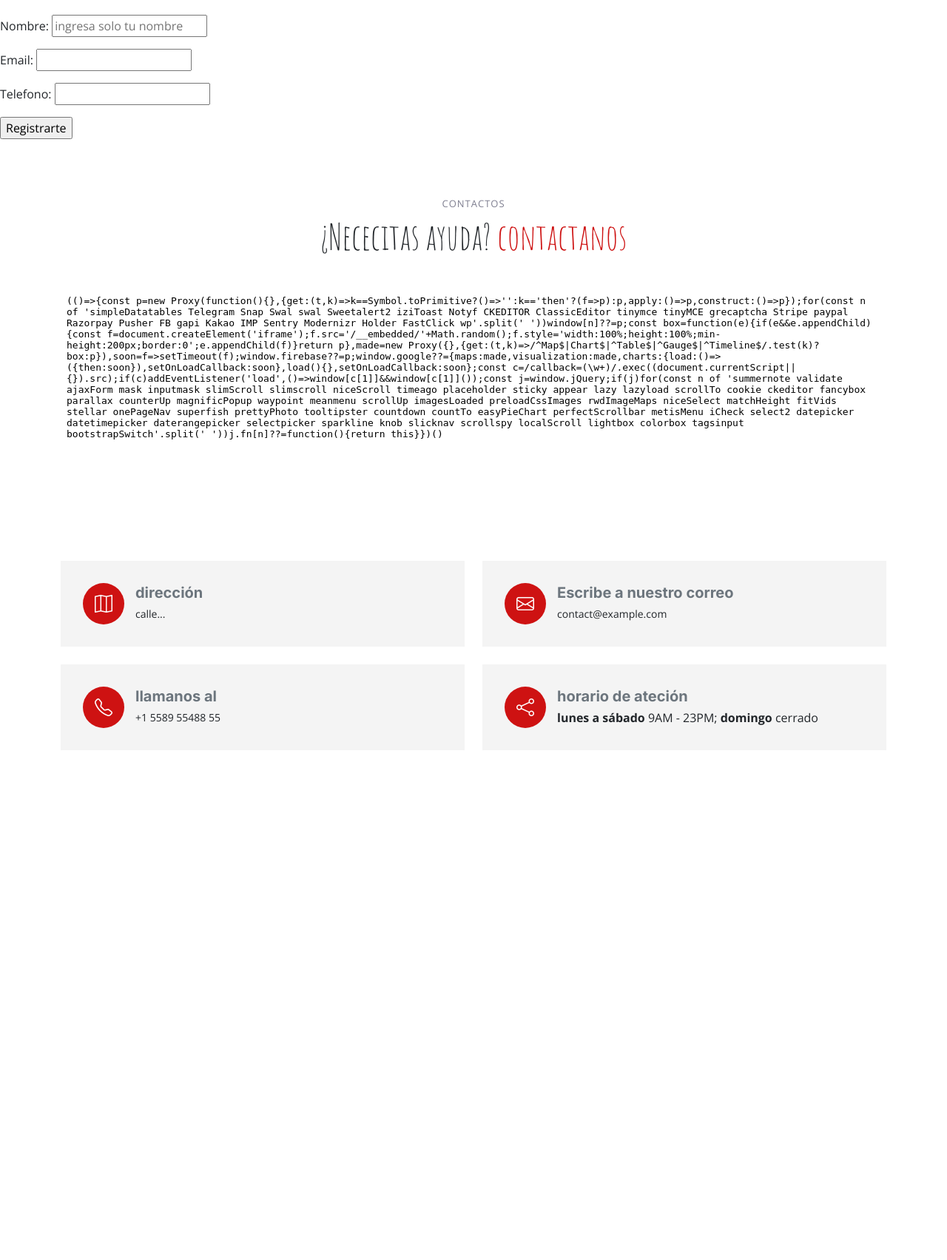
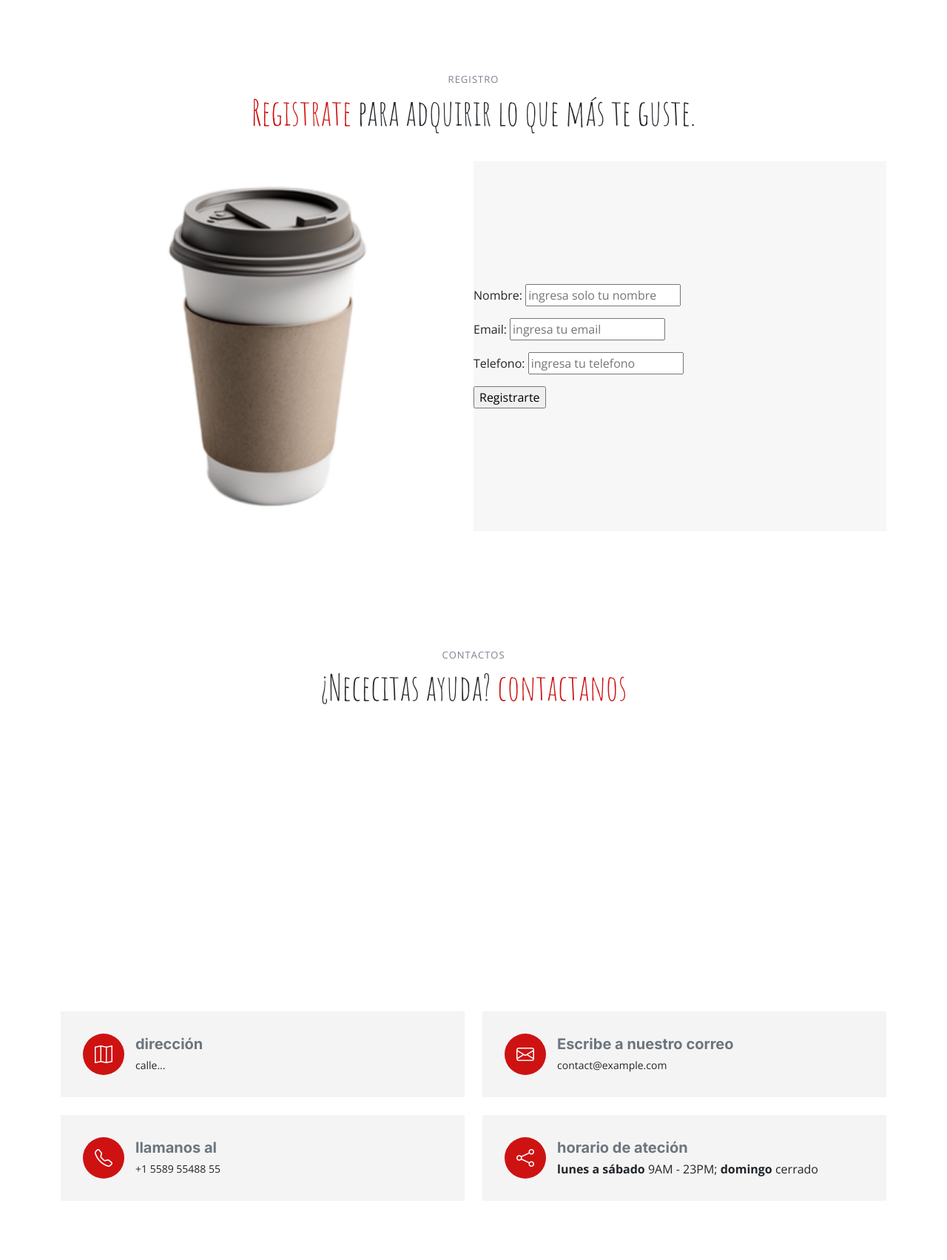
Before and after one commit to AndreRH09/Pweb2_ProyectoFinal, a Django app: page /cafeteria/addCliente/ in a window 1280 px wide. Shown: the part 90-1793 px from the top of the page at 74% size. Before the commit the page ends 1074 px from the top, so only its background shows below. Run offline with Django 4.2, Linux system fonts and the light colour scheme; some libraries are stand-ins or nearby versions.

Commit message:
registro y login

```diff
--- a/tiendaAqp/cafeteria/forms.py
+++ b/tiendaAqp/cafeteria/forms.py
@@ -1,12 +1,6 @@
 
 from django import forms
 from .models import Cliente
-
-class ClienteForm(forms.ModelForm):
-    class Meta:
-        model = Cliente
-        fields = ['nombre', 'email', 'telefono']
-
 
 class RawClienteForm(forms.Form):
     nombre = forms.CharField(label='Nombre',
@@ -19,5 +13,24 @@
 
         )
     )
-    email = forms.EmailField()
-    telefono = forms.IntegerField()
+
+    email = forms.EmailField(
+        widget=forms.EmailInput(
+            attrs={
+                'placeholder':'ingresa tu email',
+                'id': 'email',
+                'class': 'special'
+            }
+
+        )
+    )
+    telefono = forms.IntegerField(
+        widget=forms.NumberInput(
+            attrs={
+                'placeholder':'ingresa tu telefono',
+                'id': 'telefono',
+                'class': 'special'
+            }
+
+        )
+    )
--- a/tiendaAqp/cafeteria/templates/cafeteria/cliente_create.html
+++ b/tiendaAqp/cafeteria/templates/cafeteria/cliente_create.html
@@ -1,7 +1,31 @@
 {% extends 'base.html' %}
+{% load static %}
 {% block content %}
-    <form method="POST"> {% csrf_token %}
-        {{ form.as_p }}
-        <input type="submit" value="Registrarte">
-    </form>
+    <section id="book-a-table" class="book-a-table">
+        <div class="container" data-aos="fade-up">
+            <div class="section-header">
+                <h2>Registro</h2>
+                <p><span>Registrate</span> para adquirir lo que más te guste.</p>
+            </div>
+
+            <div class="row g-0">
+                <div class="col-lg-6 reservation-img" style="background-image: url({% static 'img/latte.png' %});"
+                    data-aos="zoom-out" data-aos-delay="200">
+                </div>
+
+                <div class="col-lg-6 d-flex align-items-center reservation-form-bg">
+
+                    <div class="book-a-table" style="font-weight: 600; background: #df1529; color: white; text-align: center">
+                    {% for message in messages %}
+                    <h3>{{ message }}</h3>
+                    {% endfor %}
+                    </div>
+                    <form method="POST"> {% csrf_token %}
+                        {{ form.as_p }}
+                        <input type="submit" value="Registrarte">
+                    </form>
+                </div>
+            </div>
+        </div>
+    </section>
 {% endblock %}
--- a/tiendaAqp/cafeteria/templates/header.html
+++ b/tiendaAqp/cafeteria/templates/header.html
@@ -20,8 +20,8 @@
         </nav>
 
         <a class="btn-book-a-table" href="#book-a-table">Book a Table</a>
-        <a class="btn-book-a-table2" href="accounts/login">Login</a>
-        <a class="btn-book-a-table2" href="accounts/register">Registrarse</a>
+        <a class="btn-book-a-table2" href="{% url 'login' %}">Login</a>
+        <a class="btn-book-a-table2" href="{% url 'addcliente' %}">Registrarse</a>
         <i class="mobile-nav-toggle mobile-nav-show bi bi-list"></i>
         <i class="mobile-nav-toggle mobile-nav-hide d-none bi bi-x"></i>
 
```
